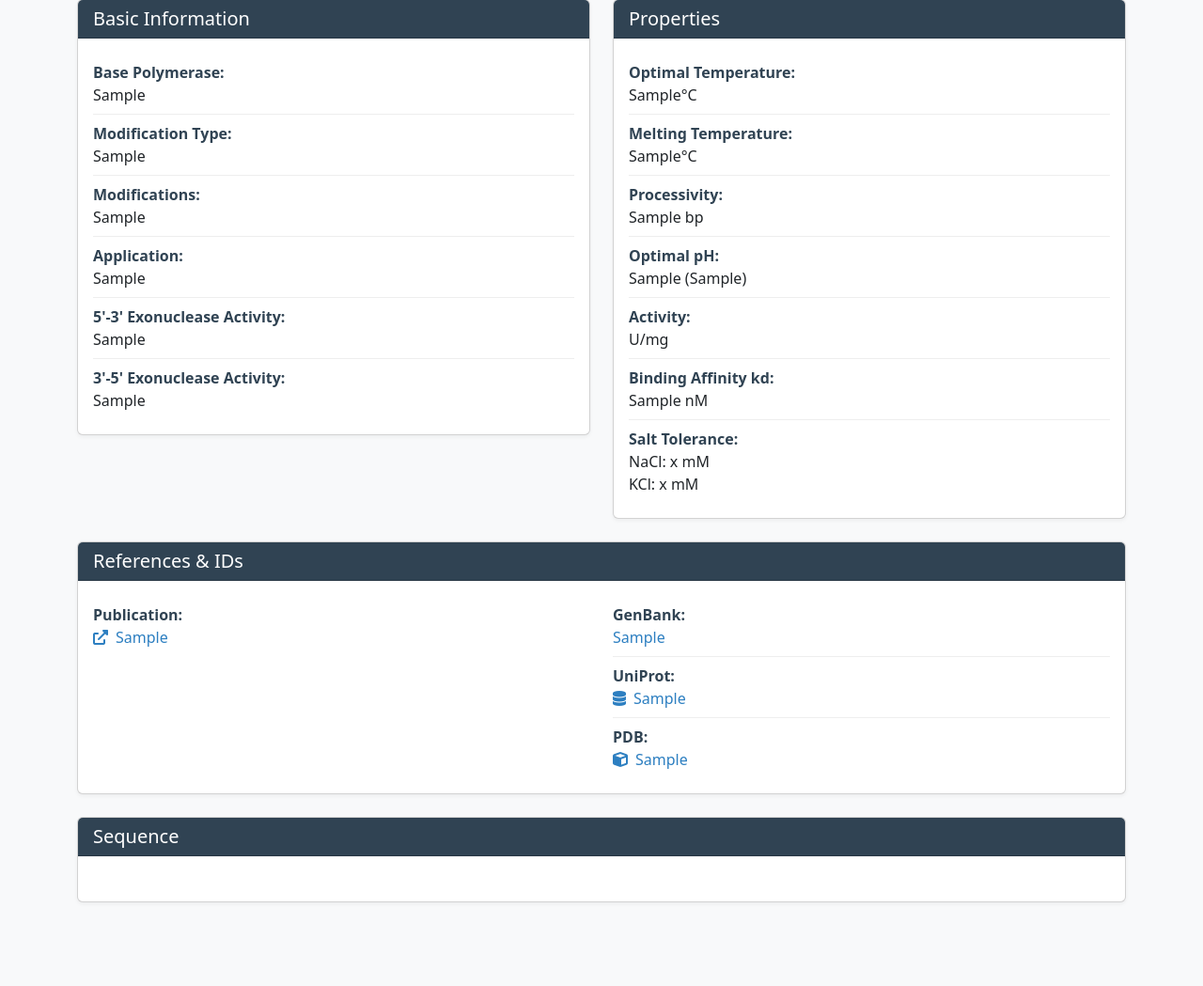
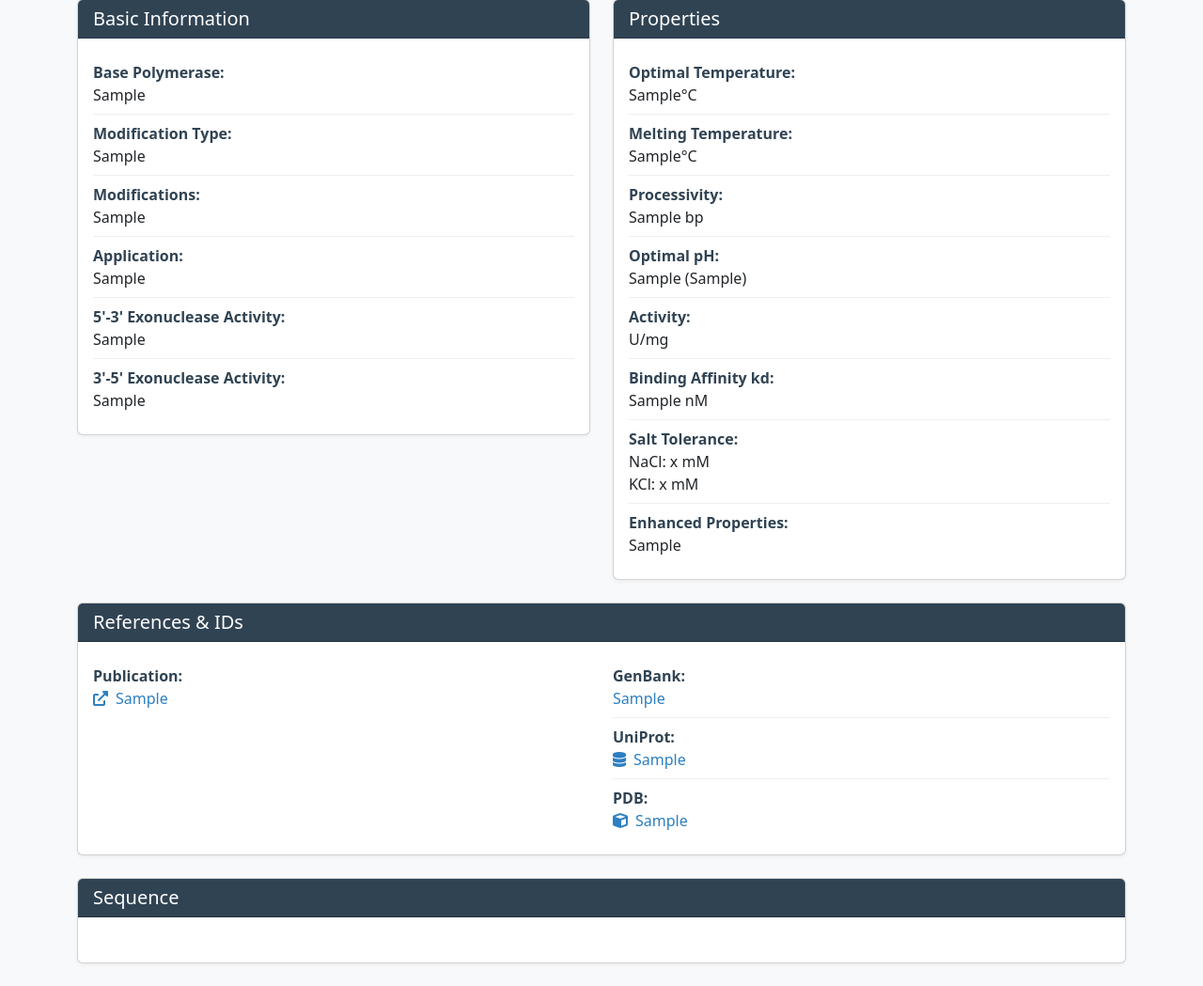
Before and after one commit to zia098/PolymDB_dj, a Django app: page /polymes/modified/1/ in a window 1280 px wide. Shown: the part 105-1154 px from the top of the page at 94% size. Before the commit the page ends 1065 px from the top, so only its background shows below. Run offline with Django 5.2, Linux system fonts and the light colour scheme; tables that the repository leaves empty hold one stand-in row (values such as "Sample post").

Commit message:
Update modified_detail.html

```diff
--- a/polymes/templates/polymes/modified_detail.html
+++ b/polymes/templates/polymes/modified_detail.html
@@ -131,7 +131,7 @@
             <h5 class="mb-0">Properties</h5>
           </div>
           <div class="card-body">
-            {% if polymerase.optimal_temp or polymerase.melting_temp or polymerase.processivity or polymerase.optimal_ph or polymerase.activity or polymerase.binding_affinity or polymerase.salt_tolerance_nacl or polymerase.salt_tolerance_kcl %}
+            {% if polymerase.optimal_temp or polymerase.melting_temp or polymerase.processivity or polymerase.optimal_ph or polymerase.activity or polymerase.binding_affinity or polymerase.salt_tolerance_nacl or polymerase.salt_tolerance_kcl or polymerase.enhanced_properties %}
               {% if polymerase.optimal_temp %}
               <div class="property-item">
                 <span class="property-label">Optimal Temperature:</span>
@@ -192,6 +192,13 @@
               {% endif %}
             {% else %}
               <p>No detailed properties available.</p>
+            {% endif %}
+
+            {% if polymerase.enhanced_properties and polymerase.enhanced_properties != "None" %}
+            <div class="property-item">
+              <span class="property-label">Enhanced Properties:</span>
+              <div>{{ polymerase.enhanced_properties }}</div>
+            </div>
             {% endif %}
           </div>
         </div>
```
